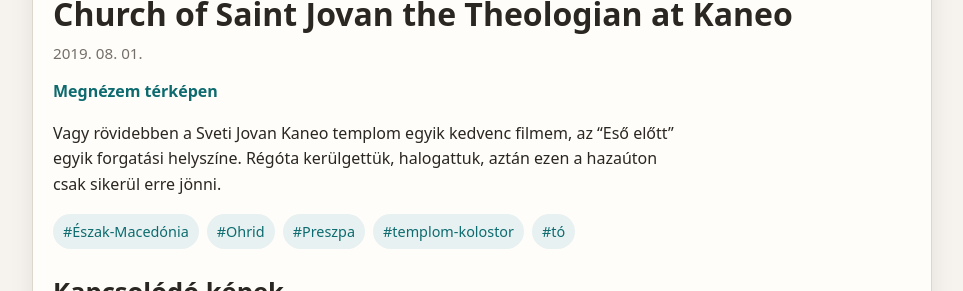
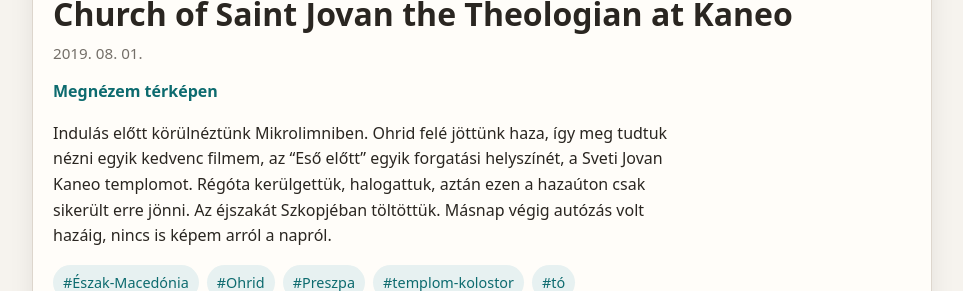
Before and after one commit to havassy/fotoblog, a Jekyll site: the page built from _posts/2019-08-01-svetijovan_kaneo.md, in a window 1280 px wide and 900 px high, scrolled down 655 px, cut to the strip 138-429 px from the top of the window. Shown: the whole strip, without its empty margins (158-1121 px from the left). Built offline with Jekyll 4.4.1, drawn with Linux system fonts in a browser that asks for light colours.

Commit message:
Auto-create/update posts from images [skip ci]

```diff
--- a/_posts/2019-08-01-svetijovan_kaneo.md
+++ b/_posts/2019-08-01-svetijovan_kaneo.md
@@ -15,7 +15,7 @@ tags:
   - "Preszpa"
   - "tó"
   - "templom-kolostor"
-description: "Vagy rövidebben a Sveti Jovan Kaneo templom egyik kedvenc filmem, az 'Eső előtt' egyik forgatási helyszíne."
+description: "Indulás előtt körülnéztünk Mikrolimniben."
 ---
 
-Vagy rövidebben a Sveti Jovan Kaneo templom egyik kedvenc filmem, az "Eső előtt" egyik forgatási helyszíne. Régóta kerülgettük, halogattuk, aztán ezen a hazaúton csak sikerül erre jönni.
+Indulás előtt körülnéztünk Mikrolimniben. Ohrid felé jöttünk haza, így meg tudtuk nézni egyik kedvenc filmem, az "Eső előtt" egyik forgatási helyszínét, a Sveti Jovan Kaneo templomot. Régóta kerülgettük, halogattuk, aztán ezen a hazaúton csak sikerült erre jönni. Az éjszakát Szkopjéban töltöttük. Másnap végig autózás volt hazáig, nincs is képem arról a napról.
```
